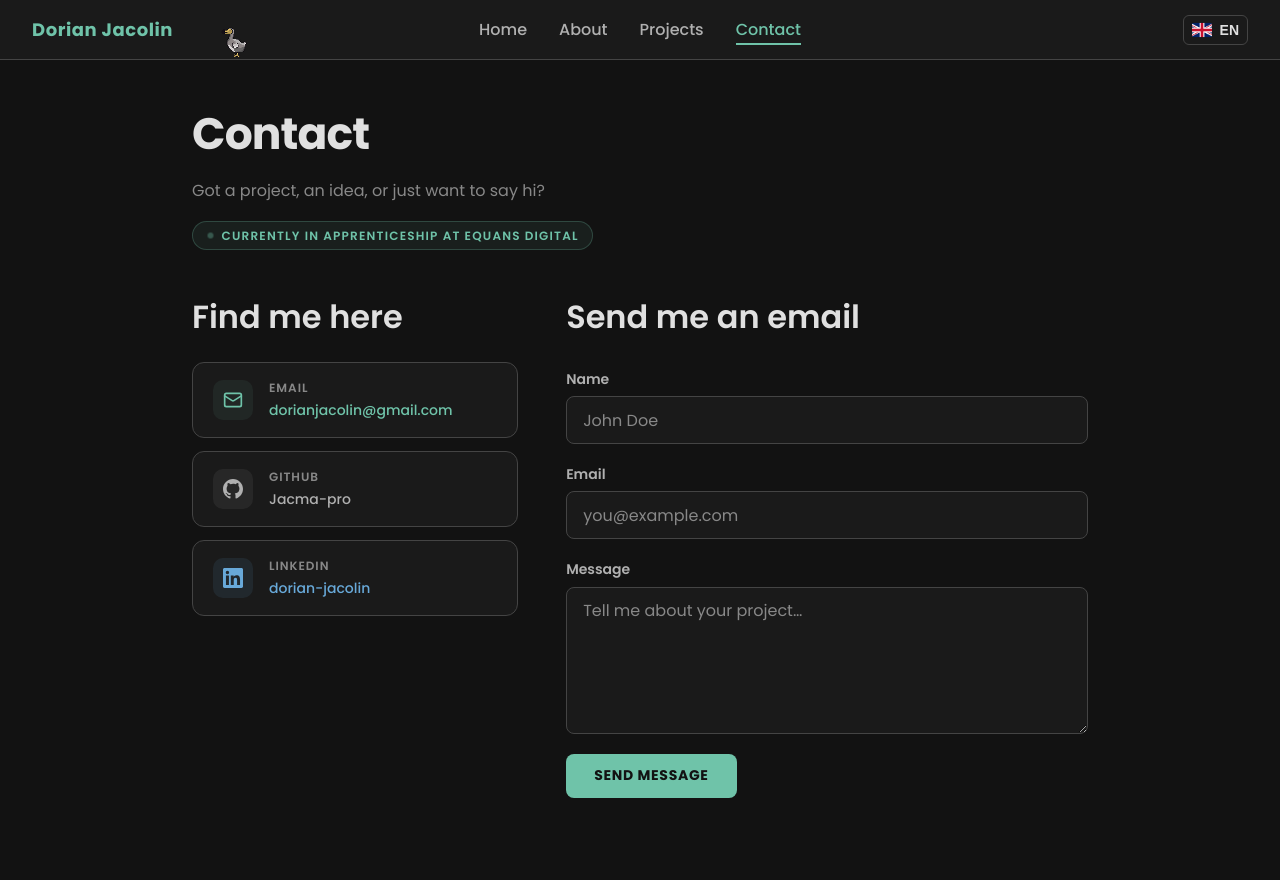
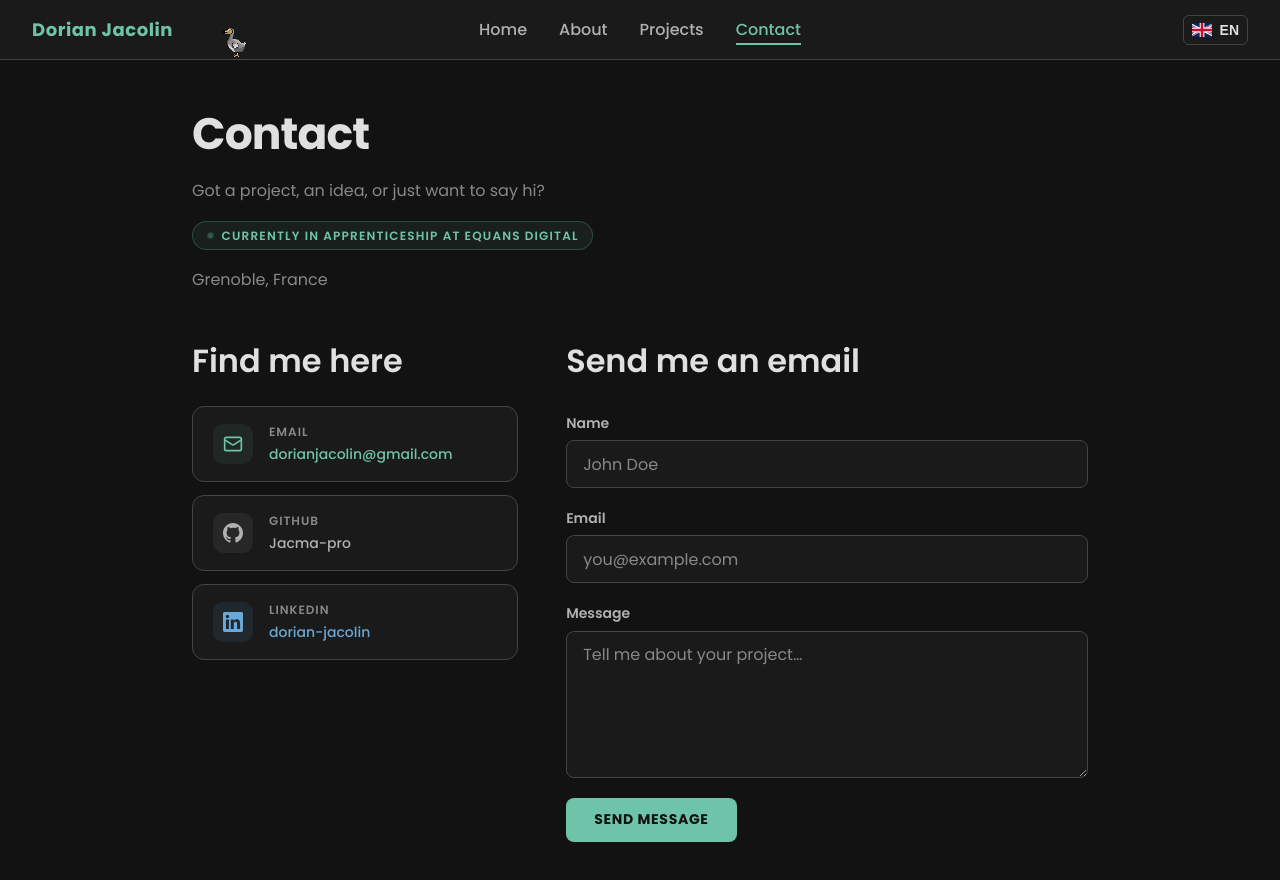
Before and after one commit to Jacma-pro/portfolio, a React (Vite) app: page /contact in a window 1280 px wide. Shown: the top 880 px of the page. Before the commit the page ends 846 px from the top, so only its background shows below. Built offline with nearby package versions, Linux system fonts and the light colour scheme.

Commit message:
feat: add location information to contact section and style adjustments

```diff
--- a/src/i18n/en.json
+++ b/src/i18n/en.json
@@ -20,6 +20,7 @@
   "contact": {
     "title": "Contact",
     "subtitle": "Got a project, an idea, or just want to say hi?",
+    "location": "Grenoble, France",
     "available": "Currently in apprenticeship at Equans Digital",
     "links_label": "Contact links",
     "links_title": "Find me here",
--- a/src/i18n/fr.json
+++ b/src/i18n/fr.json
@@ -20,6 +20,7 @@
   "contact": {
     "title": "Contact",
     "subtitle": "Un projet, une idée, ou juste envie de dire bonjour ?",
+    "location": "Grenoble, France",
     "available": "Actuellement en alternance chez Equans Digital",
     "links_label": "Liens de contact",
     "links_title": "Retrouve-moi ici",
--- a/src/pages/Contact.scss
+++ b/src/pages/Contact.scss
@@ -26,6 +26,7 @@
   border: 1px solid rgba($dodo-teal, 0.25);
   border-radius: 999px;
   padding: 0.3rem 0.85rem;
+  margin-bottom: 1rem;
 
   &::before {
     content: '';
--- a/src/pages/Contact.tsx
+++ b/src/pages/Contact.tsx
@@ -49,6 +49,7 @@ const Contact = () => {
         <h1>{t('contact.title')}</h1>
         <p className="text-muted">{t('contact.subtitle')}</p>
         <span className="contact__badge">{t('contact.available')}</span>
+        <p className="text-muted">{t('contact.location')}</p>
       </div>
 
       <div className="contact__body">
```
